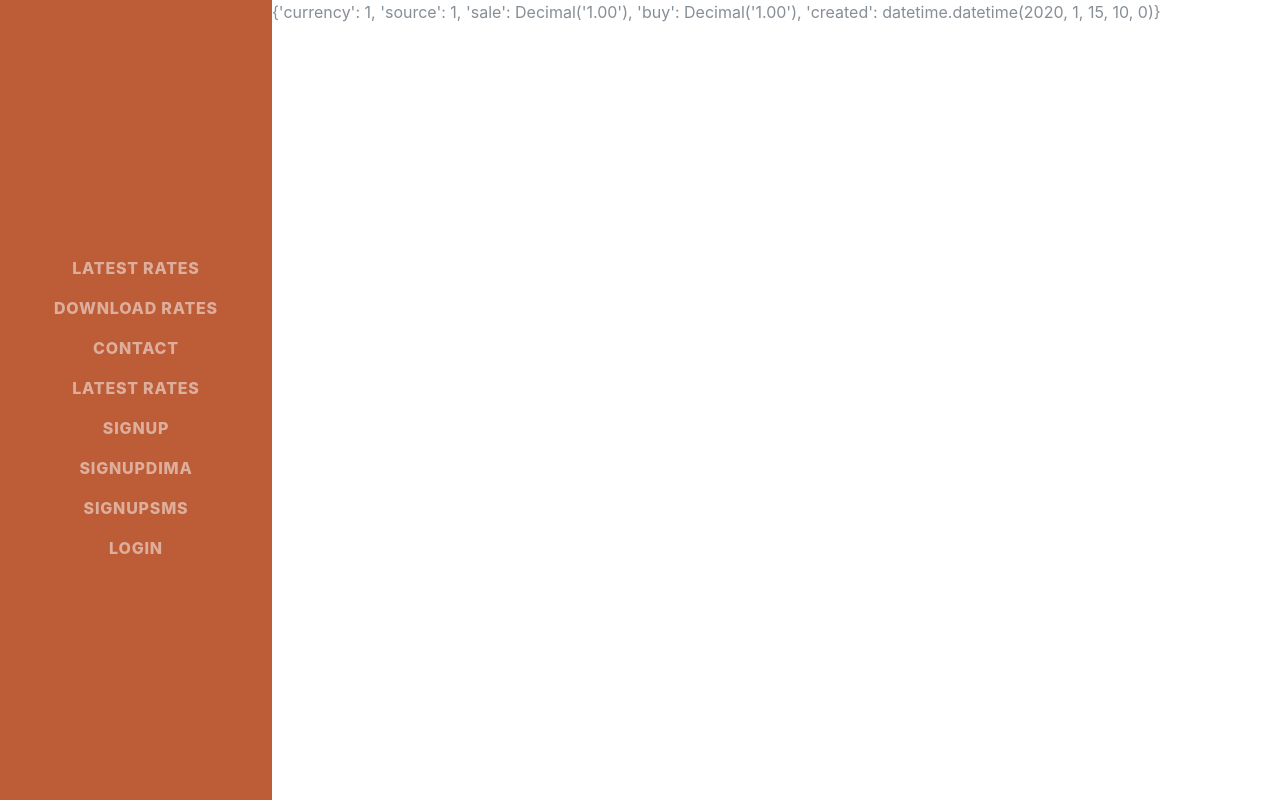
After one commit to miha-pavel/currency_exchange, a Django app: page /currency/latest_rates/ in a window 1280 px wide. The commit adds this page. Run offline with Django 3.2, Linux system fonts and the light colour scheme; tables that the repository leaves empty hold one stand-in row (values such as "Sample post"); parts of the project's set-up code (start-up, migrations or seed data) failed here and were passed over; some libraries are stand-ins or nearby versions; some web fonts are replaced.

Commit message:
master -- hash

```diff
--- a/currency/models.py
+++ b/currency/models.py
@@ -1,6 +1,10 @@
+import random
+
 from django.db import models
+from django.core.cache import cache
 
 from . import model_choices as mch
+from .utils import generate_rate_cache_key
 
 
 class Rate(models.Model):
@@ -12,3 +16,18 @@ class Rate(models.Model):
 
     def __str__(self):
         return f'{self.created}/{self.get_currency_display()}/{self.sale}/{self.buy}'
+
+    def save(self, *args, **kwargs):
+        if not self.id:
+            cache_key = generate_rate_cache_key(self.source, self.currency)
+            cache.delete(cache_key)
+        super().save(*args, **kwargs)
+
+    @classmethod
+    def create_random_rate(cls):
+        cls.objects.create(
+            currency=random.choice([1, 2]),
+            buy=random.randint(20, 30),
+            sale=random.randint(20, 30),
+            source=random.choice([1, 2]),
+        )
--- a/currency/urls.py
+++ b/currency/urls.py
@@ -6,4 +6,5 @@ from . import views
 urlpatterns = [
     path('rate_list/', views.RateList.as_view(), name='rate_list'),
     path('rate_csv/', views.RateCSV.as_view(), name='rate_csv'),
+    path('latest_rates/', views.LatestRate.as_view(), name='latest_rates'),
 ]
--- a/currency/utils.py
+++ b/currency/utils.py
@@ -1,11 +1,17 @@
-from currency.models import Rate
+import hashlib
+
+# from .models import Rate
 
 
-def save_rate_data(source, rate_kwargs):
-    new_rate = Rate(**rate_kwargs)
-    last_rate = Rate.objects.filter(
-        currency=rate_kwargs['currency'],
-        source=source,
-        ).last()
-    if last_rate is None or (new_rate.buy != last_rate.buy or new_rate.sale != last_rate.sale):
-        new_rate.save()
+# def save_rate_data(source, rate_kwargs):
+#     new_rate = Rate(**rate_kwargs)
+#     last_rate = Rate.objects.filter(
+#         currency=rate_kwargs['currency'],
+#         source=source,
+#         ).last()
+#     if last_rate is None or (new_rate.buy != last_rate.buy or new_rate.sale != last_rate.sale):
+#         new_rate.save()
+
+def generate_rate_cache_key(source: int, currency: int) -> str:
+    key = f'latest-rates-{source}-{currency}'.encode()
+    return hashlib.md5(key).hexdigest()
--- a/currency/views.py
+++ b/currency/views.py
@@ -1,8 +1,12 @@
 import csv
-from django.views.generic import ListView, View
+
+from django.views.generic import ListView, View, TemplateView
 from django.http import HttpResponse
+from django.core.cache import cache
 
 from .models import Rate
+from . import model_choices as mch
+from .utils import generate_rate_cache_key
 
 
 class RateList(ListView):
@@ -36,3 +40,34 @@ class RateCSV(View):
         #         rate.get_source_display()
         #     ]))
         return response
+
+
+class LatestRate(TemplateView):
+    template_name = "latest_rates.html"
+
+    def get_context_data(self, **kwargs):
+        context = super().get_context_data(**kwargs)
+        rates = []
+        for bank in mch.SOURCE_CHOICES:
+            source = bank[0]
+            for curr in mch.CURRENCY_CHOICES:
+                currency = curr[0]
+                cache_key = generate_rate_cache_key(source, currency)
+                #DB
+                rate = cache.get(cache_key)
+                if rate is None:
+                    rate = Rate.objects.filter(source=source, currency=currency).order_by('created').last()
+                    if rate:
+                        rate_dict = {
+                            'currency': rate.currency,
+                            'source': rate.source,
+                            'sale': rate.sale,
+                            'buy': rate.buy,
+                            'created': rate.created,
+                        }
+                        rates.append(rate_dict)
+                        cache.set(cache_key, rate_dict, 60*15)
+                else:
+                    rates.append(rate)
+        context["rates"] = rates
+        return context
--- a/templates/base.html
+++ b/templates/base.html
@@ -51,6 +51,9 @@
         <li class="nav-item">
           <a class="nav-link js-scroll-trigger" href="{% url 'contact' %}">Contact</a>
         </li>
+        <li class="nav-item">
+          <a class="nav-link js-scroll-trigger" href="{% url 'latest_rates' %}">Latest Rates</a>
+        </li>
         {% if request.user.is_authenticated %}
           <li class="nav-item">
             <a class="nav-link" href="{% url 'my_profile' request.user.id %}">My profile</a>
--- /dev/null
+++ b/templates/latest_rates.html
@@ -0,0 +1,9 @@
+{% extends 'base.html' %}
+
+{% block title %}Latest Rates{% endblock %}
+
+{% block content %}
+    {% for rate in rates %}
+        <p>{{ rate }}</p>
+    {% endfor %}
+{% endblock content %}
```
